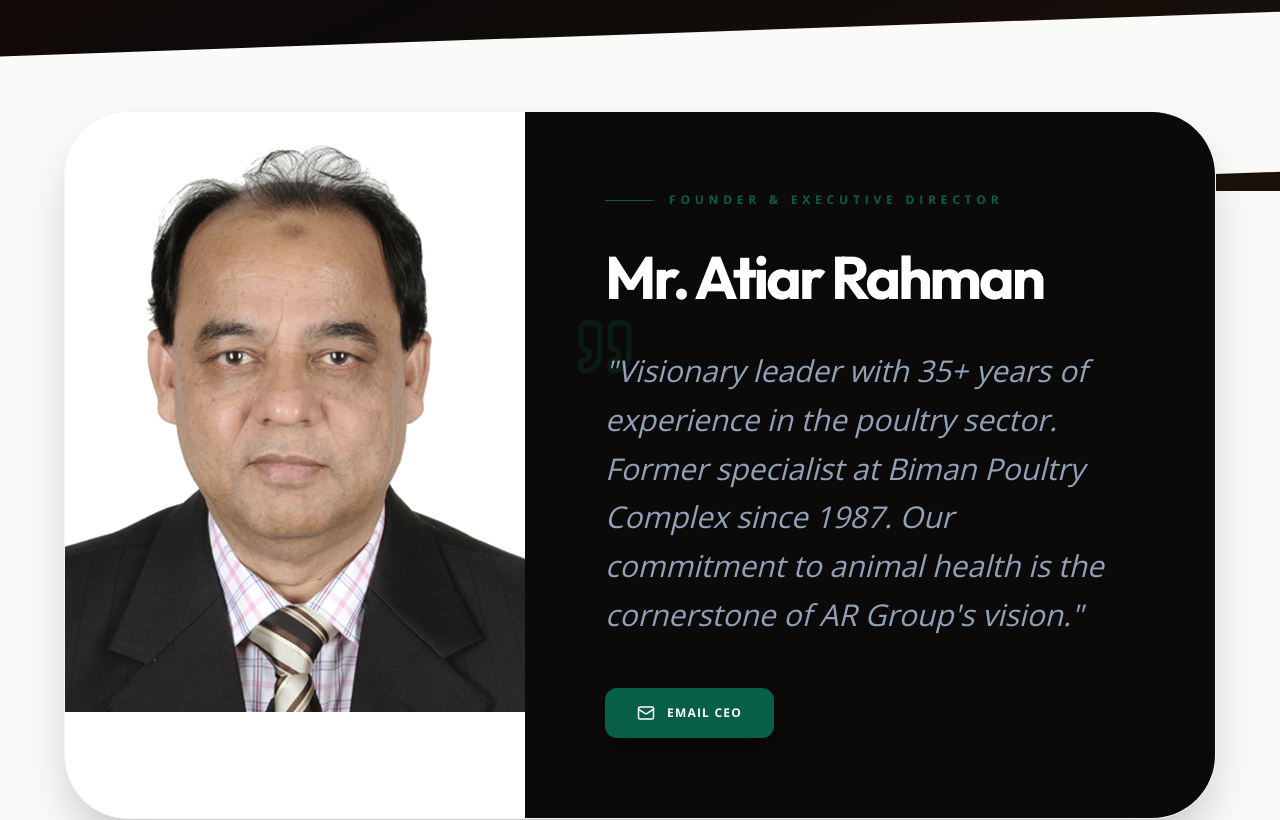
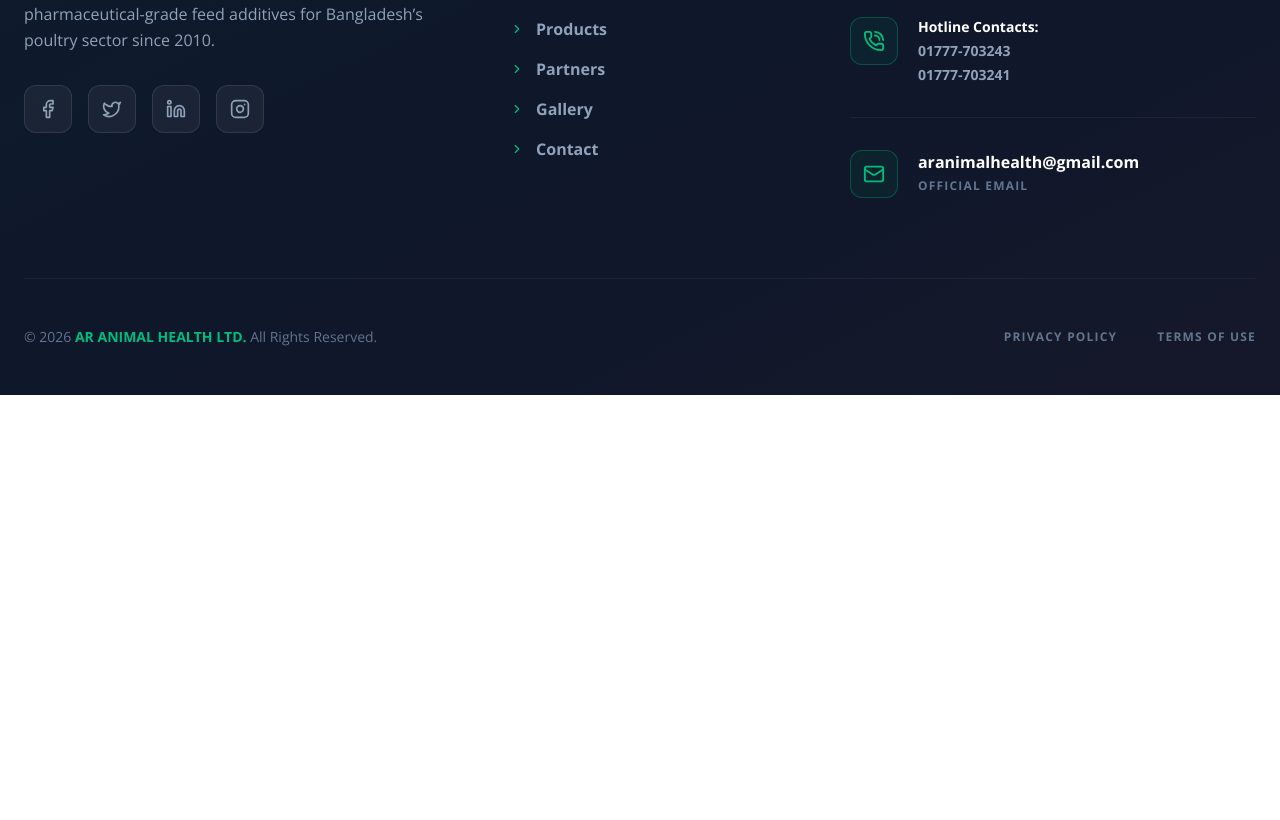
Before and after one commit to fts-oits/AR-Animal, a React (Vite) app: page /#/team in a window 1280 px wide. Shown: the part 405-1225 px from the top of the page. After the commit the page ends 800 px from the top, so only its background shows below. Built offline with nearby package versions, Linux system fonts and the light colour scheme.

Commit message:
feat: Add Partners and Products pages, Footer and SearchModal components, and Partner type, replacing the Team page.

```diff
--- a/App.tsx
+++ b/App.tsx
@@ -18,7 +18,7 @@
 import About from './pages/About';
 import Products from './pages/Products';
 import Gallery from './pages/Gallery';
-import Team from './pages/Team';
+import Partners from './pages/Partners';
 import Contact from './pages/Contact';
 
 const ScrollToTop = () => {
@@ -43,8 +43,8 @@
             <Route path="/" element={<Home />} />
             <Route path="/about" element={<About />} />
             <Route path="/products" element={<Products />} />
+            <Route path="/partners" element={<Partners />} />
             <Route path="/gallery" element={<Gallery />} />
-            <Route path="/team" element={<Team />} />
             <Route path="/contact" element={<Contact />} />
           </Routes>
         </main>
--- a/components/Footer.tsx
+++ b/components/Footer.tsx
@@ -42,7 +42,7 @@
               Quick Navigation
             </h4>
             <ul className="space-y-4">
-              {['Home', 'About', 'Products', 'Gallery', 'Contact'].map((item) => (
+              {['Home', 'About', 'Products', 'Partners', 'Gallery', 'Contact'].map((item) => (
                 <li key={item}>
                   <Link
                     to={item === 'Home' ? '/' : `/${item.toLowerCase()}`}
--- a/constants.ts
+++ b/constants.ts
@@ -3,7 +3,9 @@
 
 // Updated product catalog using high-quality company assets
 // Updated product catalog based on Animal Health focus
+// Updated product catalog based on ARAnimalhealthWebsitecontent.html
 export const PRODUCTS: Product[] = [
+  // Coccidiostats
   {
     id: 'p1',
     name: 'Diclazuril Micro Granular Premix',
@@ -18,215 +20,227 @@
     category: Category.COCCIDIOSTAT,
     description: '1% Maduramicin Ammonium for effective coccidiosis control.',
     image: 'img/services-2.jpg',
-    specifications: ['Species: Poultry', 'Type: Rx', 'Dosage: 500g/MT', 'Origin: China']
+    specifications: ['Species: Poultry', 'Type: Rx', 'Dosage: 500-600g/MT', 'Origin: China']
   },
   {
     id: 'p3',
-    name: 'S-Gaurd-O (Natural Mould Inhibitor)',
-    category: Category.MOULD_INHIBITOR,
-    description: 'Synergistic organic acid-based mould inhibitor for feed safety.',
+    name: 'Robenidine Hydrochloride Premix',
+    category: Category.COCCIDIOSTAT,
+    description: '10% Robenidine HCL for broad-spectrum coccidiosis treatment.',
     image: 'img/services-3.jpg',
-    specifications: ['Species: Poultry', 'Application: Feed Storage', 'Dosage: 0.5-1.0kg/MT', 'Origin: India']
+    specifications: ['Species: Poultry', 'Type: Rx', 'Dosage: 300-600g/MT', 'Origin: China']
   },
   {
     id: 'p4',
-    name: 'Toxin-O-Plus (Hybrid Toxin Binder)',
-    category: Category.TOXIN_BINDER,
-    description: 'Advanced adsorbent with organic acids for mycotoxin management.',
+    name: 'Nicarbazin & Maduramicin Combination',
+    category: Category.COCCIDIOSTAT,
+    description: 'Nicarbazin 8% + 0.07% Maduramicin for dual-action control.',
     image: 'img/services-4.jpg',
-    specifications: ['Species: Poultry', 'Type: Toxin Adsorbent', 'Origin: India']
+    specifications: ['Species: Poultry', 'Type: Rx', 'Dosage: 500-600g/MT', 'Origin: China']
   },
   {
     id: 'p5',
-    name: 'A-Gaurd (Propionic Acid 70%)',
-    category: Category.TOXIN_BINDER,
-    description: 'Powerful liquid mould inhibitor and preservative.',
+    name: 'Salinomycin Sodium Premix',
+    category: Category.COCCIDIOSTAT,
+    description: '12% Salinomycin, a trusted ionophore coccidiostat.',
     image: 'img/services-5.jpg',
-    specifications: ['Species: Poultry', 'Type: Acidifier', 'Origin: India']
+    specifications: ['Species: Poultry', 'Type: Rx', 'Dosage: 400-500g/MT', 'Origin: China']
   },
+
+  // Growth Promoters
   {
     id: 'p6',
-    name: 'AR-Lysine (L-Lysine HCL 98.5%)',
-    category: Category.AMINO_ACID,
-    description: 'High-purity essential amino acid for poultry growth.',
-    image: 'img/departments-1.jpg',
-    specifications: ['Species: Poultry', 'Purity: 98.5% min', 'Origin: China']
+    name: 'Biomix 3x',
+    category: Category.GROWTH_PROMOTER,
+    description: 'Gut Bioregulator with Organic Acids, Prebiotics & Intestinal Regenerating Factors.',
+    image: 'img/services-6.jpg',
+    specifications: ['Species: Poultry', 'Dosage: Broiler/Breeder 500g/MT, Layer 250g/MT', 'Origin: India']
   },
+
+  // Toxin Binders
   {
     id: 'p7',
-    name: 'AR-Threonine (L-Threonine 98.5%)',
-    category: Category.AMINO_ACID,
-    description: 'Essential amino acid for improved feed conversion.',
-    image: 'img/departments-2.jpg',
-    specifications: ['Species: Poultry', 'Purity: 98.5% min', 'Origin: China']
+    name: 'Avsorb Mos',
+    category: Category.TOXIN_BINDER,
+    description: 'Superior Toxin Binder with Organic Acids, MOS & Calcium Montmorillonite.',
+    image: 'img/departments-1.jpg',
+    specifications: ['Species: General', 'Dosage: 1kg/MT', 'Origin: India']
   },
   {
     id: 'p8',
-    name: 'L-Valine',
-    category: Category.AMINO_ACID,
-    description: 'Critical amino acid for maximizing poultry productivity.',
-    image: 'img/departments-3.jpg',
-    specifications: ['Species: Poultry', 'Origin: China']
+    name: 'Avsorb Plus',
+    category: Category.TOXIN_BINDER,
+    description: 'Selected Clays and Organic Acids for broad toxin adsorption.',
+    image: 'img/departments-2.jpg',
+    specifications: ['Species: General', 'Dosage: 2kg/MT', 'Origin: India']
   },
+
+  // Other Additives
   {
     id: 'p9',
-    name: 'Choline Chloride',
-    category: Category.VITAMIN,
-    description: 'Essential vitamin-like nutrient for fat metabolism and growth.',
-    image: 'img/departments-4.jpg',
-    specifications: ['Species: Poultry', 'Type: 60% Corn Cob/70% Liquid', 'Origin: China']
+    name: 'HY-Bond Pellet Binder',
+    category: Category.OTHER,
+    description: 'Polymethylolcarbamide (PMC) 95% for durable pellets.',
+    image: 'img/departments-3.jpg',
+    specifications: ['Species: Aqua/Poultry', 'Dosage: Poultry 1-2kg, Fish 2-5kg, Shrimp 4-7kg', 'Origin: China']
   },
   {
     id: 'p10',
-    name: 'AR-Methionine (DL-Methionine 99%)',
-    category: Category.AMINO_ACID,
-    description: 'Primary essential amino acid for feathering and growth.',
-    image: 'img/departments-5.jpg',
-    specifications: ['Species: Poultry', 'Purity: 99% min', 'Origin: China']
+    name: 'Nutriox',
+    category: Category.OTHER,
+    description: 'Antioxidant blend (Ethoxyquin/Propyl Gallate) for feed stabilization.',
+    image: 'img/departments-4.jpg',
+    specifications: ['Species: General', 'Dosage: 75-225g/MT', 'Origin: India']
   },
   {
     id: 'p11',
-    name: 'DCP (Dicalcium Phosphate)',
-    category: Category.MINERAL,
-    description: '18% Phosphorus high-availability mineral supplement.',
-    image: 'img/vtr-100.jpg',
-    specifications: ['Species: Poultry', 'Purity: 18% P min', 'Origin: China/Middle East']
+    name: 'Lipidin',
+    category: Category.OTHER,
+    description: 'Natural Absorption Enhancer (Emulsifier) with LPC, LPE, PLA & LPI.',
+    image: 'img/departments-5.jpg',
+    specifications: ['Species: General', 'Dosage: 500g/MT', 'Origin: India']
   },
   {
     id: 'p12',
-    name: 'MCP (Monocalcium Phosphate)',
-    category: Category.MINERAL,
-    description: '22% Phosphorus premium solubility mineral for efficient growth.',
-    image: 'img/vtr2.jpg',
-    specifications: ['Species: Poultry', 'Purity: 22% P min', 'Origin: China']
+    name: 'Choline Chloride 60% Corn Cob',
+    category: Category.VITAMIN,
+    description: 'Essential methyl donor on corn cob carrier.',
+    image: 'img/services-1.jpg',
+    specifications: ['Species: General', 'Dosage: As per Nutritionist', 'Origin: China']
   },
   {
     id: 'p13',
-    name: 'MDCP (Monodicalcium Phosphate)',
-    category: Category.MINERAL,
-    description: '21% Phosphorus mineral blend for optimized feed formulation.',
-    image: 'img/chanhen-2.jpg',
-    specifications: ['Species: Poultry', 'Purity: 21% P min', 'Origin: China']
+    name: 'Avilyte',
+    category: Category.OTHER,
+    description: 'Balanced Electrolyte with Vitamin C for stress and hydration.',
+    image: 'img/services-2.jpg',
+    specifications: ['Species: Poultry', 'Dosage: Feed 500g/MT, Water 0.5-1.0g/L', 'Origin: India']
   },
+
+  // Enzymes
   {
     id: 'p14',
-    name: 'Phytase (5000/10000 FTU)',
+    name: 'Yiduozyme P-8601',
     category: Category.ENZYME,
-    description: 'High-efficiency enzyme to optimize phosphorus utilization.',
-    image: 'img/services-6.jpg',
-    specifications: ['Species: Poultry', 'Activity: 5,000/10,000 FTU/g', 'Origin: China']
+    description: 'Multi-enzyme complex (Proteinase, Xylanase, etc.) for improved digestion.',
+    image: 'img/vtr-100.jpg',
+    specifications: ['Species: Poultry', 'Dosage: 150-180g/MT', 'Origin: China']
   },
   {
     id: 'p15',
-    name: 'Sodium Bicarbonate',
-    category: Category.MINERAL,
-    description: 'Essential buffer for heat stress management and digestive health.',
-    image: 'img/departments-1.jpg',
-    specifications: ['Species: Poultry', 'Purity: 99% min', 'Origin: China/Turkey']
+    name: 'Microtech 5000 Plus',
+    category: Category.ENZYME,
+    description: 'Heat Tolerant Granular Phytase for phosphorus liberation.',
+    image: 'img/vtr2.jpg',
+    specifications: ['Species: Poultry', 'Dosage: 80-100g/MT', 'Origin: China']
   },
+
+  // Amino Acids
   {
     id: 'p16',
-    name: 'Magnesium Oxide',
-    category: Category.MINERAL,
-    description: 'Crucial mineral for metabolic functions and bone development.',
-    image: 'img/departments-2.jpg',
-    specifications: ['Species: Poultry', 'Origin: China']
+    name: 'DL-Methionine',
+    category: Category.AMINO_ACID,
+    description: '99% Pure DL-Methionine, a critical essential amino acid.',
+    image: 'img/departments-1.jpg',
+    specifications: ['Species: General', 'Dosage: As per Nutritionist', 'Origin: Germany']
   },
   {
     id: 'p17',
-    name: 'Vitamin Premix (Customized)',
-    category: Category.VITAMIN,
-    description: 'Precision-blends of essential vitamins for different growth stages.',
-    image: 'img/departments-3.jpg',
-    specifications: ['Species: Poultry', 'Form: Powder', 'Origin: Europe/China']
+    name: 'L-Lysine',
+    category: Category.AMINO_ACID,
+    description: '98.5% Pure L-Lysine for protein synthesis.',
+    image: 'img/departments-2.jpg',
+    specifications: ['Species: General', 'Dosage: As per Nutritionist', 'Origin: Singapore']
   },
+
+  // Minerals
   {
     id: 'p18',
-    name: 'Broad Spectrum Antibiotics',
-    category: Category.THERAPEUTIC,
-    description: 'Effective therapeutic solutions for bacterial disease management.',
-    image: 'img/departments-4.jpg',
-    specifications: ['Species: Poultry', 'Type: Water Soluble/Feed Grade', 'Origin: China']
+    name: 'DCP Granular (New Hope)',
+    category: Category.MINERAL,
+    description: 'Dicalcium Phosphate (P=18% Min, Ca=22.5%).',
+    image: 'img/chanhen-2.jpg',
+    specifications: ['Species: General', 'Dosage: As per Nutritionist', 'Origin: China']
   },
   {
     id: 'p19',
-    name: 'Anthelmintics',
-    category: Category.THERAPEUTIC,
-    description: 'Potent solutions for internal parasite control in poultry flocks.',
-    image: 'img/departments-5.jpg',
-    specifications: ['Species: Poultry', 'Origin: India/China']
+    name: 'DCP Granular (Sunward)',
+    category: Category.MINERAL,
+    description: 'Dicalcium Phosphate (P=18% Min, Ca=22.5%).',
+    image: 'img/Sunward-Office-2.jpg',
+    specifications: ['Species: General', 'Dosage: As per Nutritionist', 'Origin: China']
   },
   {
     id: 'p20',
-    name: 'Liver Tonics',
-    category: Category.THERAPEUTIC,
-    description: 'Bio-stimulants for optimized liver function and detoxification.',
-    image: 'img/services-1.jpg',
-    specifications: ['Species: Poultry', 'Origin: India']
+    name: 'MCP Micro Granular',
+    category: Category.MINERAL,
+    description: 'Monocalcium Phosphate (P=22% Min, Ca=13% Min).',
+    image: 'img/chanhen-2.jpg',
+    specifications: ['Species: General', 'Dosage: As per Nutritionist', 'Origin: China']
   }
 ];
 
-// Expanded team with new professional consultant headshots
-export const TEAM: TeamMember[] = [
+// Expanded Partner List from requirements
+export const PARTNER_DETAILS = [
   {
-    id: 'ceo',
-    name: 'Mr. Atiar Rahman',
-    role: 'Chief Executive Officer',
-    image: 'img/team/1.jpg',
-    bio: 'Visionary leader with 35+ years of experience in the poultry sector. Former specialist at Biman Poultry Complex since 1987.',
-    socials: { linkedin: 'https://linkedin.com/in/atiar-rahman', email: 'aranimalhealth@gmail.com' }
-  }
-];
-
-export const GALLERY: GalleryItem[] = [
-  { id: 'g1', title: 'Modern Production Unit', category: 'Facilities', image: 'img/gallery/gallery-1.jpg' },
-  { id: 'g2', title: 'Corporate Headquarters', category: 'Facilities', image: 'img/portfolio/branding-1.jpg' },
-  { id: 'g3', title: 'Digital Health Solutions', category: 'Innovation', image: 'img/gallery/gallery-3.jpg' },
-  { id: 'g4', title: 'Digital Feed Analysis Interface', category: 'Innovation', image: 'img/gallery/gallery-4.jpg' },
-  { id: 'g5', title: 'Annual Scientific Symposium', category: 'Events', image: 'img/gallery/gallery-5.jpg' },
-  { id: 'g6', title: 'Health Management Dashboard', category: 'Innovation', image: 'img/gallery/gallery-6.jpg' },
-  { id: 'g7', title: 'Published Research Manuals', category: 'CSR', image: 'img/gallery/gallery-7.jpg' },
-  { id: 'g8', title: 'Community Training Program', category: 'CSR', image: 'img/gallery/gallery-8.jpg' }
-];
-
-export const HERO_SLIDES = [
-  {
-    title: "Global Expertise, Local Success",
-    subtitle: "Partnering with world-class manufacturers like Chanhen and VTR to bring biotechnology to Bangladesh’s poultry sector.",
-    image: "img/slide/slide-1.jpg"
+    name: 'Zhejiang Esigma Animal Health Co. Ltd.',
+    desc: 'A leading feedstuff pharmaceutical additive factory established in 1997. Market leader in China for coccidiostats.',
+    logo: 'img/EsigmaOffice-1.jpg'
   },
   {
-    title: "Innovation in Animal Health",
-    subtitle: "Leading the market in high-efficiency enzymes and pharmaceutical-grade feed additives.",
-    image: "img/slide/slide-2.jpg"
+    name: 'Avitech Nutrition Pvt. Ltd.',
+    desc: 'India’s leading animal nutrition company specializing in phytonutrients, enzymes, and toxin binders.',
+    logo: 'img/partner-avitech.jpg' // Placeholder or needs asset
   },
   {
-    title: "Nurturing a Greener Tomorrow",
-    subtitle: "Sustainable solutions for the next generation of poultry farming.",
-    image: "img/slide/slide-3.jpg"
-  }
-];
-
-export const PARTNER_DETAILS = [
+    name: 'Zouping Jujia Choline Industrial Co. Ltd.',
+    desc: 'Specialized manufacturer of Choline Chloride, ensuring high purity and quality for the feed industry.',
+    logo: 'img/partner-jujia.jpg'
+  },
   {
-    name: 'Chanhen',
-    desc: 'Asia’s largest supplier of Monocalcium Phosphate and Monopotassium Phosphate. Specilized in mining phosphate rock.',
+    name: 'Sichuan Chuanheng Chemical Corporation',
+    desc: 'Asia’s largest supplier of Monocalcium Phosphate. Specialized in mining and processing phosphate rock.',
     logo: 'img/chanhen2-logo.jpg'
   },
   {
-    name: 'Sunward Chemicals',
-    desc: 'Invested by Yunnan Copper Industry. Annual production capacity of Feed Grade DCP/MCP of 260,000 tons.',
+    name: 'Guangdong VTR Bio-Tech Co. Ltd.',
+    desc: 'The largest animal feed enzyme manufacturer in China. Ranks No. 1 in the feed enzyme industry in Asia.',
+    logo: 'img/vtr-100.jpg'
+  },
+  {
+    name: 'Yunnan Copper Industry Sunward Chemicals',
+    desc: 'Annual production capacity of Feed Grade DCP/MCP of 260,000 tons. A major player in mineral feeds.',
     logo: 'img/Sunward-Office-2.jpg'
   },
   {
-    name: 'ESIGMA',
-    desc: 'Established 1997, a Chinese leading feedstuff pharmaceutical additive factory. Market leader in China.',
-    logo: 'img/EsigmaOffice-1.jpg'
+    name: 'Yunnan Xinlong Mineral Animal Feed',
+    desc: 'Chemical Division of the New Hope Group. Premium producer of Dicalcium Phosphate.',
+    logo: 'img/partner-newhope.jpg'
   },
   {
-    name: 'VTR Bio-Tech',
-    desc: 'The largest animal feed enzyme manufacturer in China. Ranks No. 1 in the feed enzyme industry in Asia.',
-    logo: 'img/vtr-100.jpg'
+    name: 'Hengyi Vet Co. Ltd.',
+    desc: 'Specialized in pellet binders like Polymethylolcarbamide (PMC) for aquatic and poultry feeds.',
+    logo: 'img/partner-hengyi.jpg'
+  },
+  {
+    name: 'Integrated World Enterprise (INTEWE)',
+    desc: 'Global trading partner facilitating the supply of premium animal health ingredients.',
+    logo: 'img/partner-intewe.jpg'
+  },
+  {
+    name: 'Zhejiang Shenghua Biok Biology',
+    desc: 'Renowned manufacturer of veterinary pharmaceuticals and feed additives including Salinomycin.',
+    logo: 'img/partner-shenghua.jpg'
+  },
+  {
+    name: 'Evonik Degussa GmbH',
+    desc: 'German leader in specialty chemicals, providing high-purity DL-Methionine.',
+    logo: 'img/partner-evonik.jpg'
+  },
+  {
+    name: 'Ajinomoto Animal Nutrition',
+    desc: 'Singapore-based leader in amino acids, renowned for high-quality L-Lysine production.',
+    logo: 'img/partner-ajinomoto.jpg'
   }
 ];
 
--- a/pages/Team.tsx
+++ /dev/null
@@ -1,76 +0,0 @@
-import React from 'react';
-import { Mail, Linkedin, Twitter, ArrowRight, Quote } from 'lucide-react';
-import { TEAM } from '../constants';
-
-const Team: React.FC = () => {
-  return (
-    <div className="bg-brand-beige-white min-h-screen">
-      {/* Leadership Header */}
-      <section className="bg-brand-beige-black pt-48 pb-48 relative overflow-hidden">
-        <div className="absolute inset-0 bg-gradient-to-br from-brand-red/20 via-transparent to-brand-gold/10"></div>
-        <div className="absolute -bottom-1 w-[120%] h-40 bg-brand-beige-white -rotate-2 translate-x-[-10%] z-20"></div>
-
-        <div className="container mx-auto px-6 relative z-30 max-w-[1900px]">
-          <div className="max-w-4xl">
-            <span className="text-brand-red font-black tracking-[0.5em] uppercase text-xs mb-6 block">Human Intelligence</span>
-            <h1 className="text-4xl md:text-5xl lg:text-6xl font-outfit font-bold text-white mb-8 tracking-tighter leading-tight max-w-3xl">
-              The <span className="text-brand-red">Strategists.</span>
-            </h1>
-            <p className="text-slate-400 text-lg md:text-xl max-w-xl font-medium leading-relaxed">
-              Orchestrating agricultural transformation through decades of deep-sector specialized knowledge.
-            </p>
-          </div>
-        </div>
-      </section>
-
-      {/* CEO Spotlight Interface */}
-      <section className="-mt-20 pb-32 relative z-20">
-        <div className="container mx-auto px-6 max-w-[1900px]">
-          <div className="bg-white rounded-[4rem] shadow-2xl overflow-hidden border border-slate-100 flex flex-col lg:flex-row max-w-6xl mx-auto">
-            <div className="lg:w-2/5 h-[400px] lg:h-[600px] relative group">
-              <img src={TEAM[0].image} alt={TEAM[0].name} className="w-full h-full object-cover grayscale-[30%] group-hover:grayscale-0 transition-all duration-1000" />
-              <div className="absolute inset-0 bg-gradient-to-t from-brand-beige-black/80 via-transparent to-transparent lg:hidden"></div>
-              <div className="absolute bottom-10 left-10 lg:hidden text-white">
-                <p className="text-[10px] font-black uppercase tracking-[0.4em] text-brand-emerald mb-2">Since 1987</p>
-                <h2 className="text-3xl font-outfit font-bold tracking-tighter">{TEAM[0].name}</h2>
-              </div>
-            </div>
-
-            <div className="lg:w-3/5 p-12 md:p-16 lg:p-20 flex flex-col justify-center bg-brand-beige-black">
-              <div className="inline-flex items-center gap-4 mb-8">
-                <div className="h-px w-12 bg-brand-emerald" />
-                <span className="text-brand-emerald font-black uppercase tracking-[0.4em] text-xs">Founder & Executive Director</span>
-              </div>
-
-              <h2 className="hidden lg:block text-4xl md:text-5xl lg:text-6xl font-outfit font-bold text-white mb-8 tracking-tighter leading-tight">
-                {TEAM[0].name}
-              </h2>
-
-              <div className="mb-12 relative">
-                <Quote className="absolute -top-8 -left-8 text-brand-emerald opacity-20" size={64} />
-                <p className="text-slate-400 text-2xl md:text-3xl leading-relaxed italic font-medium relative z-10">
-                  "{TEAM[0].bio} Our commitment to animal health is the cornerstone of AR Group's vision."
-                </p>
-              </div>
-
-              <div className="flex flex-col sm:flex-row gap-6">
-                <a
-                  href={`mailto:${TEAM[0].socials.email}`}
-                  className="bg-brand-emerald hover:bg-white hover:text-brand-beige-black text-white px-8 py-4 rounded-xl font-ubuntu font-bold text-xs uppercase tracking-widest shadow-xl transition-all flex items-center justify-center gap-3 active:scale-95"
-                >
-                  <Mail size={18} />
-                  <span>Email CEO</span>
-                </a>
-              </div>
-            </div>
-          </div>
-        </div>
-      </section>
-
-      {/* Dept Leaders Matrix Removed as per updates */}
-    </div>
-  );
-};
-
-
-export default Team;
--- a/types.ts
+++ b/types.ts
@@ -40,3 +40,9 @@
   category: string;
   image: string;
 }
+
+export interface Partner {
+  name: string;
+  desc: string;
+  logo: string;
+}
```
Also changed, not shown: components/SearchModal.tsx (+3 -8 lines), pages/Partners.tsx (added, +82 -0 lines), pages/Products.tsx (+14 -6 lines).
